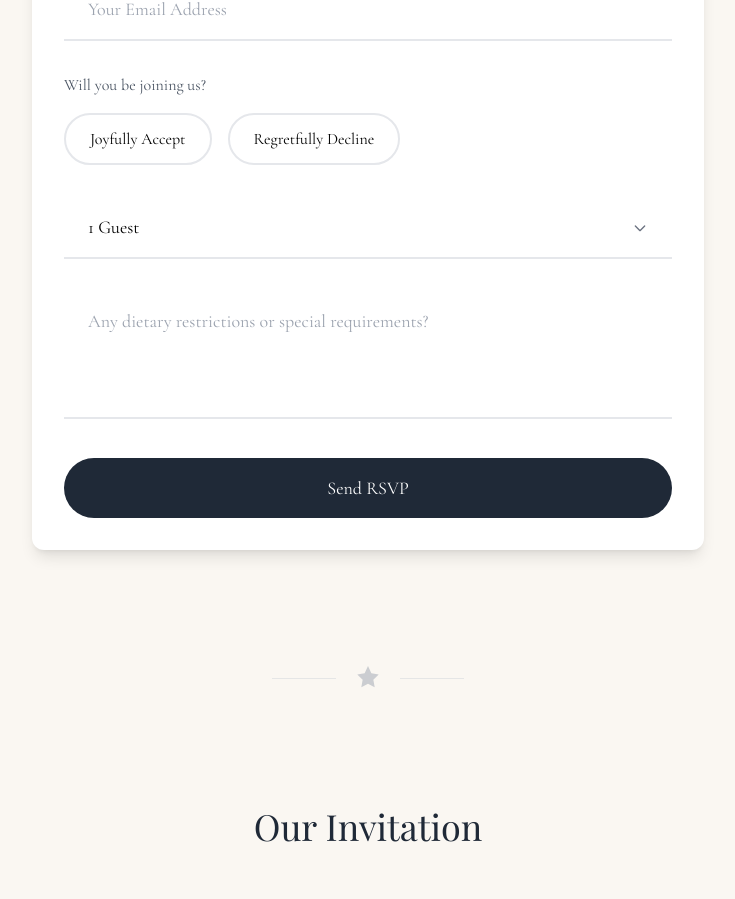
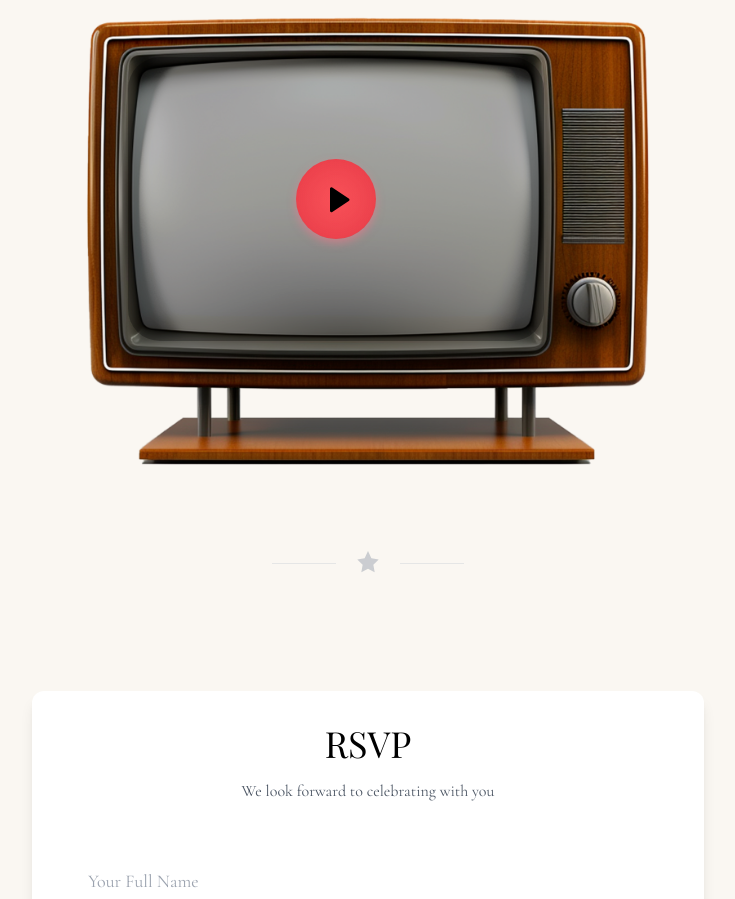
Before and after one commit to mmynk/wedding, a React (Vite) app: page / in a window 1280 px wide. Shown: the part 1895-2794 px from the top of the page, without its empty margins (272-1007 px from the left). Built offline with nearby package versions, Linux system fonts and the light colour scheme.

Commit message:
Move invitation section before RSVP

```diff
--- a/src/components/WeddingWebsite.tsx
+++ b/src/components/WeddingWebsite.tsx
@@ -41,8 +41,8 @@ const Navigation = () => (
           {[
             'Home',
             'Details',
+            'Invitation',
             'RSVP',
-            'Invitation',
           ].map((item) => (
             <a
               key={item}
@@ -164,10 +164,10 @@ const WeddingWebsite = () => {
         <SectionDivider />
         <Details />
         <SectionDivider />
+        <InvitationVideoPlayer />
+        <br/><br/><br/><br/><br/><br/>
+        <SectionDivider />
         <ElegantRSVPForm />
-        <SectionDivider />
-        <InvitationVideoPlayer />
-        <br/><br/><br/><br/><br/><br/><br/><br/><br/><br/><br/><br/><br/><br/>
       </div>
     </div>
   );
```
